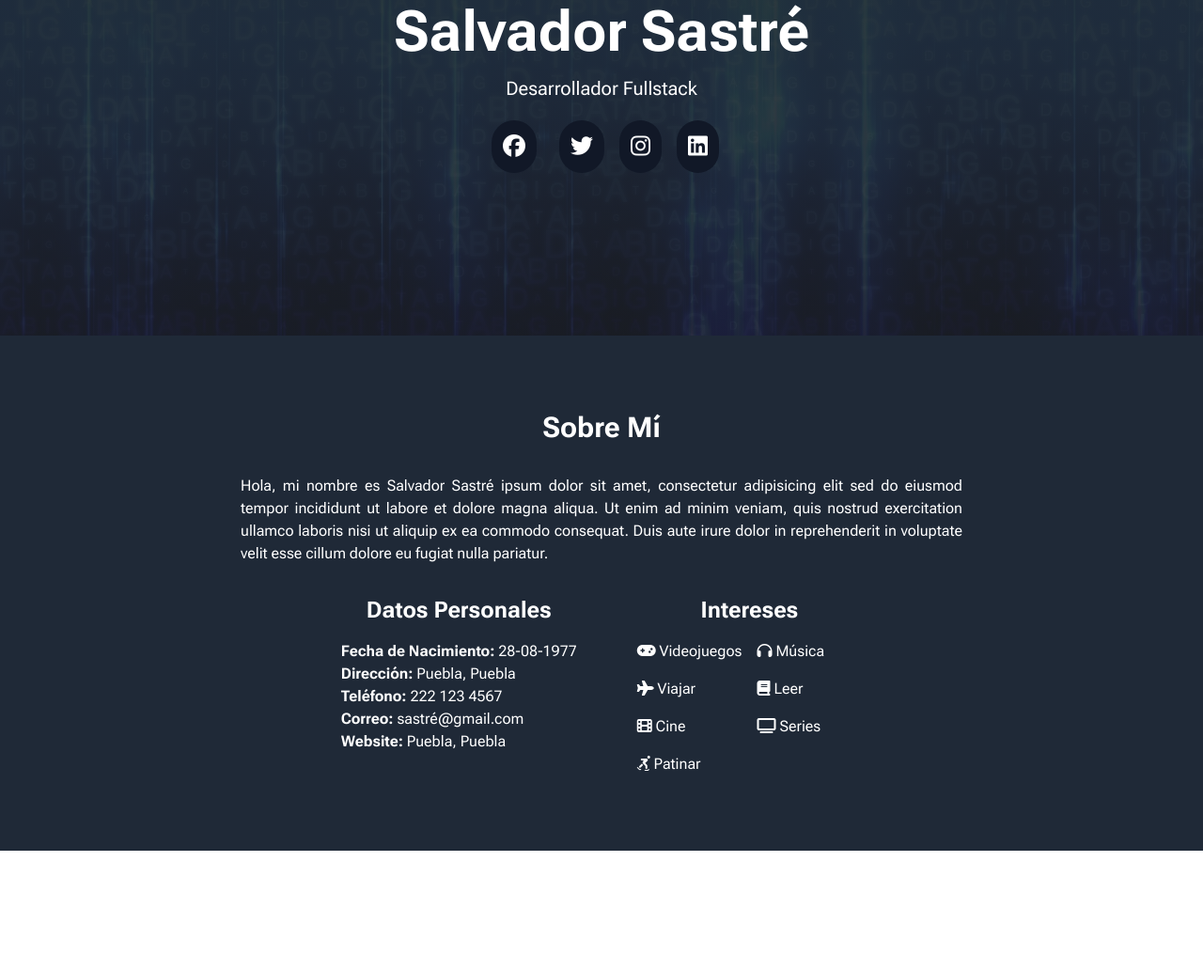
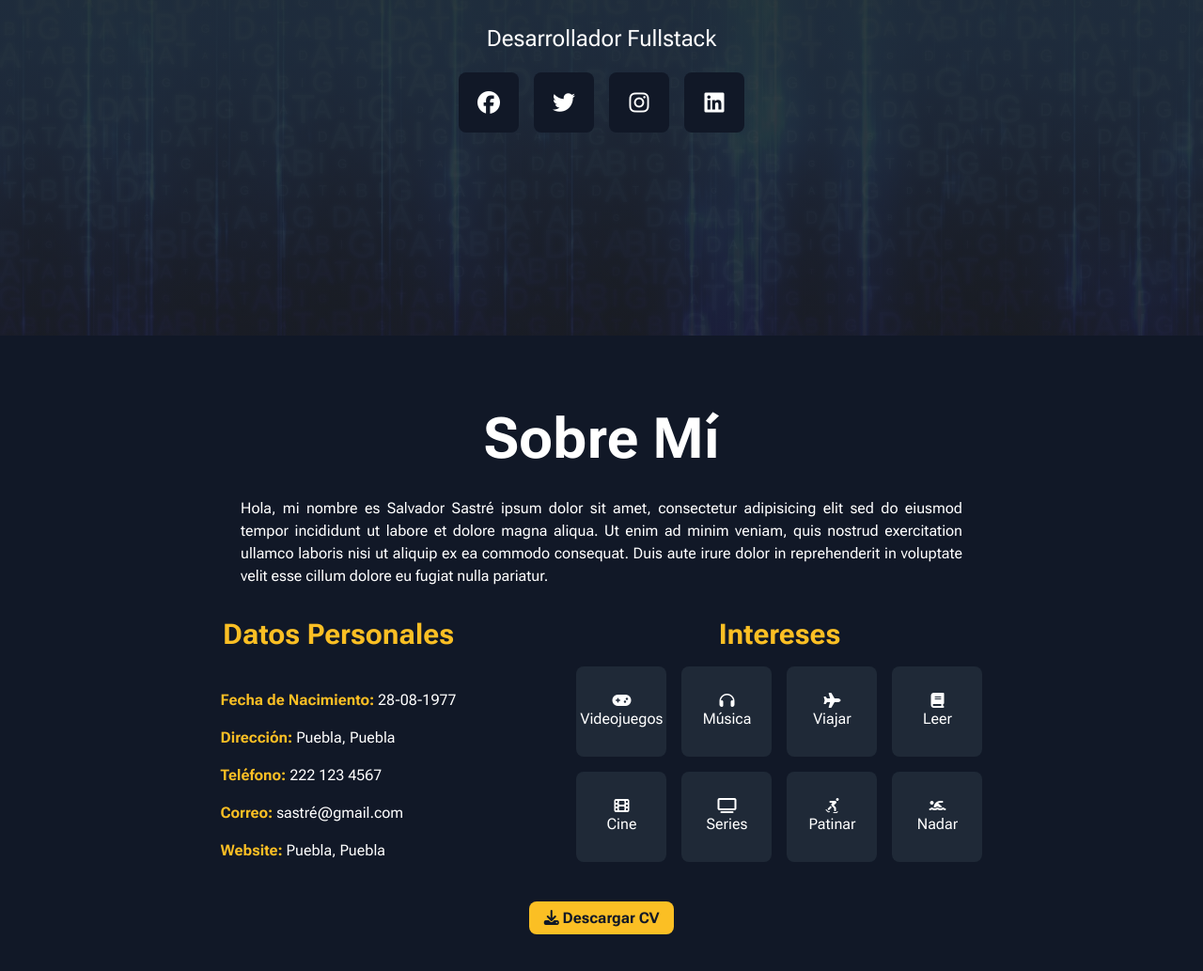
Before and after one commit to chavosastre/portafolio, a plain HTML site: page index.html in a window 1280 px wide. Shown: the part 507-1540 px from the top of the page at 94% size. Before the commit the page ends 1412 px from the top, so only its background shows below. Drawn offline with nearby package versions, Linux system fonts and the light colour scheme.

Commit message:
Se finaliza seccion Sobre Mi

```diff
--- a/index.html
+++ b/index.html
@@ -8,14 +8,14 @@
     <link rel="stylesheet" href="./assets/css/site.css">
     <link href="https://cdn.jsdelivr.net/npm/tailwindcss@2.2.19/dist/tailwind.min.css" rel="stylesheet">
 </head>
-<body>
+<body class="bg-gray-900 text-white">
     <!-- Menú del Encabezado -->
-    <div class="contenedor-header bg-gray-800 text-white">
-        <header class="container mx-auto flex justify-between items-center py-4">
-            <div class="logo text-2xl font-bold">
-                <a href="#" class="hover:text-gray-400">Salvador Sastré</a>
+    <div class="contenedor-header bg-gray-900 text-white">
+        <header class="container mx-auto flex justify-between items-center py-4 px-4 md:px-0">
+            <div class="logo text-2xl font-bold text-yellow-400">
+                <a href="#" class="hover:text-yellow-600">Salvador Sastré</a>
             </div>
-            <nav>
+            <nav class="hidden md:block">
                 <ul class="flex space-x-4">
                     <li><a href="#inicio" class="hover:text-gray-400">Inicio</a></li>
                     <li><a href="#sobre-mi" class="hover:text-gray-400">Sobre Mí</a></li>
@@ -33,53 +33,82 @@
 
     <!-- Sección Inicio -->
     <section id="inicio" class="inicio bg-cover bg-center h-screen text-white flex items-center" style="background-image: linear-gradient(to top, rgba(30, 35, 38, 0.8), rgba(30, 35, 38, 1)), url(./assets/imgs/background.jpg);">
-        <div class="container mx-auto flex justify-center items-center h-screen">
+        <div class="container mx-auto flex justify-center items-center h-screen px-4 md:px-0">
             <div class="text-center">
                 <div class="contenedor-img">
-                    <img src="./assets/imgs/avatar.jpg" alt="Salvador Sastré" class="rounded-full w-50 h-50 mx-auto border-4 border-white-600">
+                    <img src="./assets/imgs/avatar.jpg" alt="Salvador Sastré" class="rounded-full w-40 h-40 md:w-50 md:h-50 mx-auto border-4 border-white-600">
                 </div>
-                <h1 class="text-6xl font-bold my-4">Salvador Sastré</h1>
-                <p class="text-xl">Desarrollador Fullstack</p>
+                <h1 class="text-4xl md:text-6xl font-bold my-4 text-yellow-400">Salvador Sastré</h1>
+                <p class="text-xl md:text-2xl">Desarrollador Fullstack</p>
                 <div class="redes mt-5 flex justify-center space-x-4">
-                    <a href="#" target="_blank" class="text-2xl mx-2 p-3 rounded-full bg-gray-900 hover:bg-gray-600 transition-colors"><i class="fa-brands fa-facebook"></i></a>
-                    <a href="#" target="_blank" class="text-2xl mx-2 p-3 rounded-full bg-gray-900 hover:bg-gray-600 transition-colors"><i class="fa-brands fa-twitter"></i></a>
-                    <a href="#" target="_blank" class="text-2xl mx-2 p-3 rounded-full bg-gray-900 hover:bg-gray-600 transition-colors"><i class="fa-brands fa-instagram"></i></a>
-                    <a href="#" target="_blank" class="text-2xl mx-2 p-3 rounded-full bg-gray-900 hover:bg-gray-600 transition-colors"><i class="fa-brands fa-linkedin"></i></a>
+                    <a href="#" target="_blank" class="w-16 h-16 bg-gray-900 rounded-lg flex justify-center flex-col items-center transition duration-300 hover:bg-gray-700"><i class="fa-brands fa-facebook text-2xl"></i></a>
+                    <a href="#" target="_blank" class="w-16 h-16 bg-gray-900 rounded-lg flex justify-center flex-col items-center transition duration-300 hover:bg-gray-700"><i class="fa-brands fa-twitter text-2xl"></i></a>
+                    <a href="#" target="_blank" class="w-16 h-16 bg-gray-900 rounded-lg flex justify-center flex-col items-center transition duration-300 hover:bg-gray-700"><i class="fa-brands fa-instagram text-2xl"></i></a>
+                    <a href="#" target="_blank" class="w-16 h-16 bg-gray-900 rounded-lg flex justify-center flex-col items-center transition duration-300 hover:bg-gray-700"><i class="fa-brands fa-linkedin text-2xl"></i></a>
                 </div>
             </div>
         </div>
     </section>
 
     <!-- Sección Sobre Mi -->
-    <section id="sobremi" class="bg-gray-800 text-white">
-        <div class="container mx-auto py-20 text-center">
-            <h2 class="text-3xl font-bold mb-8">Sobre Mí</h2>
+    <section id="sobremi" class="bg-gray-900 text-white ">
+        <div class="container mx-auto py-20 text-center fila px-4 md:px-0">
+            <h2 class="text-4xl md:text-6xl font-bold mb-8">Sobre Mí</h2>
             <p class="text-justify mx-auto max-w-3xl mb-8"><span>Hola, mi nombre es Salvador Sastré</span> ipsum dolor sit amet, consectetur adipisicing elit sed do eiusmod tempor incididunt ut labore et dolore magna aliqua. Ut enim ad minim veniam, quis nostrud exercitation ullamco laboris nisi ut aliquip ex ea commodo consequat. Duis aute irure dolor in reprehenderit in voluptate velit esse cillum dolore eu fugiat nulla pariatur.</p>
-            <div class="flex flex-col md:flex-row justify-center space-y-8 md:space-y-0 md:space-x-16">
+            <div class="flex flex-col md:flex-row justify-center space-y-8 md:space-y-0 md:space-x-32">
                 <!-- Datos Personales -->
-                <div class="col">
-                    <h3 class="text-2xl font-bold mb-4">Datos Personales</h3>
-                    <ul class="text-left">
-                        <li><span class="font-bold">Fecha de Nacimiento:</span> 28-08-1977</li>
-                        <li><span class="font-bold">Dirección:</span> Puebla, Puebla</li>
-                        <li><span class="font-bold">Teléfono:</span> 222 123 4567</li>
-                        <li><span class="font-bold">Correo:</span> sastré@gmail.com</li>
-                        <li><span class="font-bold">Website:</span> Puebla, Puebla</li>
+                <div class="flex flex-col justify-between">
+                    <h3 class="text-3xl font-bold mb-4 text-yellow-400">Datos Personales</h3>
+                    <ul class="text-left space-y-4">
+                        <li><span class="font-bold text-yellow-400">Fecha de Nacimiento:</span> 28-08-1977</li>
+                        <li><span class="font-bold text-yellow-400">Dirección:</span> Puebla, Puebla</li>
+                        <li><span class="font-bold text-yellow-400">Teléfono:</span> 222 123 4567</li>
+                        <li><span class="font-bold text-yellow-400">Correo:</span> sastré@gmail.com</li>
+                        <li><span class="font-bold text-yellow-400">Website:</span> Puebla, Puebla</li>
                     </ul>
                 </div>
                 <!-- Intereses -->
-                <div class="col">
-                    <h3 class="text-2xl font-bold mb-4">Intereses</h3>
-                    <div class="grid grid-cols-2 gap-4 text-left">
-                        <div><i class="fa-solid fa-gamepad"></i> <span>Videojuegos</span></div>
-                        <div><i class="fa-solid fa-headphones"></i> <span>Música</span></div>
-                        <div><i class="fa-solid fa-plane"></i> <span>Viajar</span></div>
-                        <div><i class="fa-solid fa-book"></i> <span>Leer</span></div>
-                        <div><i class="fa-solid fa-film"></i> <span>Cine</span></div>
-                        <div><i class="fa-solid fa-tv"></i> <span>Series</span></div>
-                        <div><i class="fa-solid fa-person-skating"></i> <span>Patinar</span></div>
+                <div>
+                    <h3 class="text-3xl font-bold mb-4 text-yellow-400">Intereses</h3>
+                    <div class="contenedor-intereses grid grid-cols-2 md:grid-cols-4 gap-4">
+                        <div class="w-24 h-24 bg-gray-800 rounded-lg flex justify-center flex-col items-center transition duration-300 hover:bg-gray-700">
+                            <i class="fa-solid fa-gamepad"></i>
+                            <span>Videojuegos</span>
+                        </div>
+                        <div class="w-24 h-24 bg-gray-800 rounded-lg flex justify-center flex-col items-center transition duration-300 hover:bg-gray-700">
+                            <i class="fa-solid fa-headphones"></i>
+                            <span>Música</span>
+                        </div>
+                        <div class="w-24 h-24 bg-gray-800 rounded-lg flex justify-center flex-col items-center transition duration-300 hover:bg-gray-700">
+                            <i class="fa-solid fa-plane"></i>
+                            <span>Viajar</span>
+                        </div>
+                        <div class="w-24 h-24 bg-gray-800 rounded-lg flex justify-center flex-col items-center transition duration-300 hover:bg-gray-700">
+                            <i class="fa-solid fa-book"></i>
+                            <span>Leer</span>
+                        </div>
+                        <div class="w-24 h-24 bg-gray-800 rounded-lg flex justify-center flex-col items-center transition duration-300 hover:bg-gray-700">
+                            <i class="fa-solid fa-film"></i>
+                            <span>Cine</span>
+                        </div>
+                        <div class="w-24 h-24 bg-gray-800 rounded-lg flex justify-center flex-col items-center transition duration-300 hover:bg-gray-700">
+                            <i class="fa-solid fa-tv"></i>
+                            <span>Series</span>
+                        </div>
+                        <div class="w-24 h-24 bg-gray-800 rounded-lg flex justify-center flex-col items-center transition duration-300 hover:bg-gray-700">
+                            <i class="fa-solid fa-person-skating"></i>
+                            <span>Patinar</span>
+                        </div>
+                        <div class="w-24 h-24 bg-gray-800 rounded-lg flex justify-center flex-col items-center transition duration-300 hover:bg-gray-700">
+                            <i class="fa-solid fa-person-swimming"></i>
+                            <span>Nadar</span>
+                        </div>
                     </div>
                 </div>
+
+            </div>
+            <div class="mt-12">
+                <a href="#" class="bg-yellow-400 text-gray-900 font-bold py-2 px-4 rounded-lg hover:bg-yellow-500 transition duration-300"><i class="fa-solid fa-download"></i> Descargar CV</a>
             </div>
         </div>
     </section>
```
Also changed, not shown: assets/css/site.css (+12 -0 lines).
